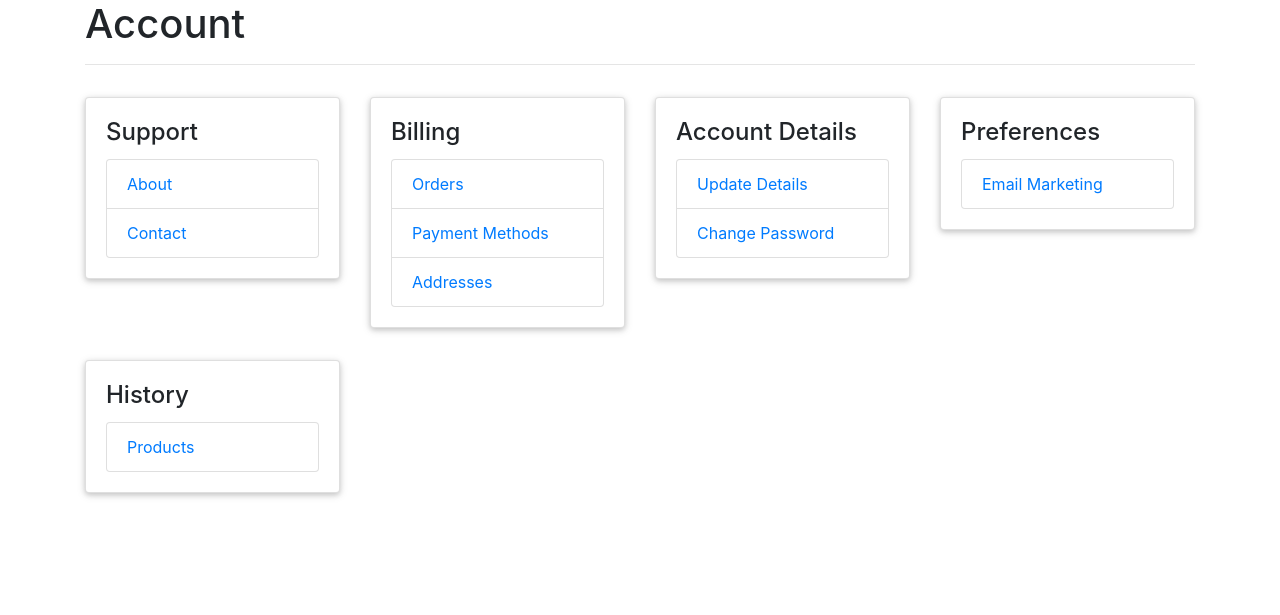
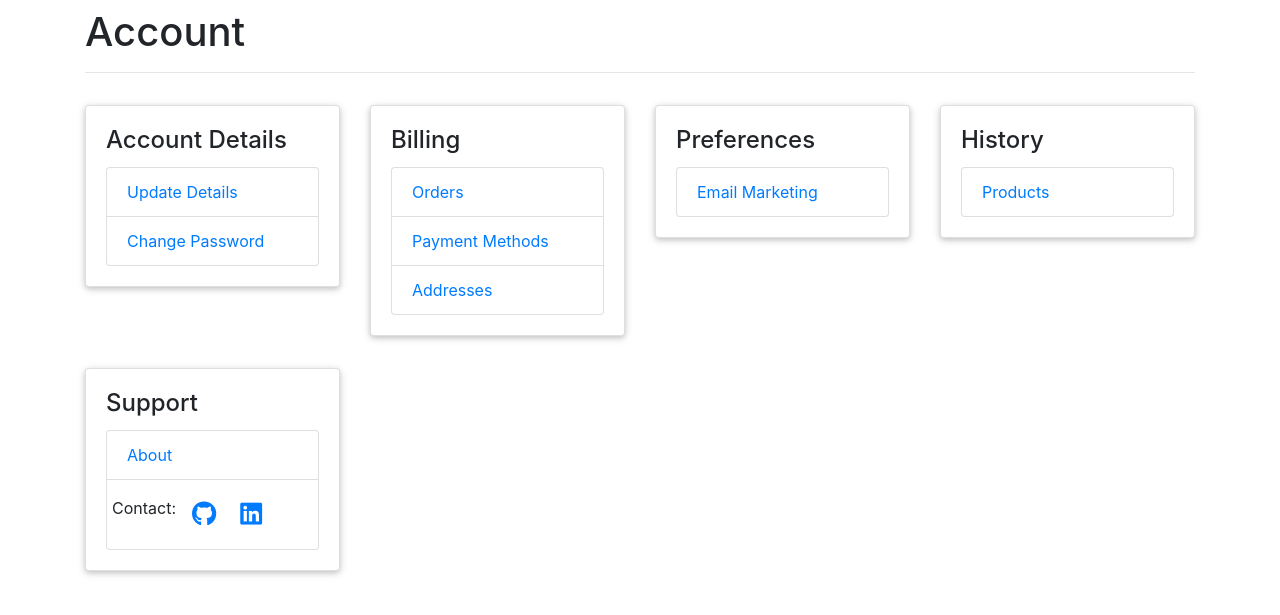
Before and after one commit to CyberDrudge/ECom, a Django app: page /account/ in a window 1280 px wide. Shown: the part 56-671 px from the top of the page. Run offline with Django 3.2, Linux system fonts and the light colour scheme; the visitor is signed in with stand-in values (Sample User, id 1); some libraries are stand-ins or nearby versions.

Commit message:
Update User Settings

```diff
--- a/accounts/forms.py
+++ b/accounts/forms.py
@@ -160,6 +160,7 @@ class GuestForm(forms.ModelForm):
             request.session['guest_email_id'] = obj.id
         return obj
 
+
 class UserAdminCreationForm(forms.ModelForm):
     """A form for creating new users. Includes all the required
     fields, plus a repeated password."""
--- a/accounts/models.py
+++ b/accounts/models.py
@@ -9,7 +9,7 @@ from django.core.mail import send_mail
 from django.template.loader import get_template
 from django.utils import timezone
 
-from ecom.utils import random_string_generator, unique_key_generator
+from ecom.utils import unique_key_generator
 
 DEFAULT_ACTIVATION_DAYS = getattr(settings, 'DEFAULT_ACTIVATION_DAYS', 7)
 
--- a/accounts/templates/accounts/home.html
+++ b/accounts/templates/accounts/home.html
@@ -1,38 +1,11 @@
 {% extends "products/base.html" %}
 
 {% block content %}
-    <div class='row'>
+    <div class='row my-2'>
         <div class='col-12'>
             <h1>Account</h1>
             <hr/>
         </div>
-        <div class='col-12 col-md-3 my-3'>
-            <div class="card">
-              <div class="card-body">
-                <h4 class="card-title">Support</h4>
-                    <div class='list-group'>
-                        <a class='list-group-item' href='#'>About</a>
-                        <a class='list-group-item' href='#'>Contact</a>
-                    </div>
-              </div>
-            </div>
-        </div>
-
-
-
-        <div class='col-12 col-md-3 my-3'>
-            <div class="card">
-              <div class="card-body">
-                <h4 class="card-title">Billing</h4>
-                    <div class='list-group'>
-                        <a class='list-group-item' href='{% url "orders:list" %}'>Orders</a>
-                        <a class='list-group-item' href='#'>Payment Methods</a>
-                        <a class='list-group-item' href='#'>Addresses</a>
-                    </div>
-              </div>
-            </div>
-        </div>
-
 
         <div class='col-12 col-md-3 my-3'>
             <div class="card">
@@ -45,6 +18,19 @@
                         <a class='list-group-item' href='{% url "password_change" %}'>Change Password</a>
                     </div>
 
+              </div>
+            </div>
+        </div>
+
+        <div class='col-12 col-md-3 my-3'>
+            <div class="card">
+              <div class="card-body">
+                <h4 class="card-title">Billing</h4>
+                    <div class='list-group'>
+                        <a class='list-group-item' href='{% url "orders:list" %}'>Orders</a>
+                        <a class='list-group-item' href='#'>Payment Methods</a>
+                        <a class='list-group-item' href='{% url "addresses:show_address" %}'>Addresses</a>
+                    </div>
               </div>
             </div>
         </div>
@@ -75,7 +61,28 @@
             </div>
         </div>
 
+        <div class='col-12 col-md-3 my-3'>
+            <div class="card">
+              <div class="card-body">
+                <h4 class="card-title">Support</h4>
+                    <div class='list-group'>
+                        <a class='list-group-item' href='#'>About</a>
+                        <!--<a class='list-group-item' href='#'>Contact</a>-->
+                        <div class='list-group-item'>
+                            <div class="row my-1">Contact:
+                            <a class="icon mx-3" href='https://github.com/CyberDrudge' target="_blank">
+                                <i class="fab fa-github"></i>
+                            </a>
+                            <a class="icon mx-2" href='https://www.linkedin.com/in/satyamsaxena197' target="_blank">
+                                <i class="fab fa-linkedin"></i>
+                            </a>
+                        </div>
+                        </div>
+                    </div>
+              </div>
+            </div>
+        </div>
+
     </div>
 
-
 {% endblock %}
--- a/accounts/views.py
+++ b/accounts/views.py
@@ -179,7 +179,7 @@ class AccountEmailActivateView(FormMixin, View):
         return super(AccountEmailActivateView, self).form_valid(form)
 
     def form_invalid(self, form):
-        context = {'form': form, "key": self.key }
+        context = {'form': form, "key": self.key}
         return render(self.request, 'registration/activation-error.html', context)
 
 
```
